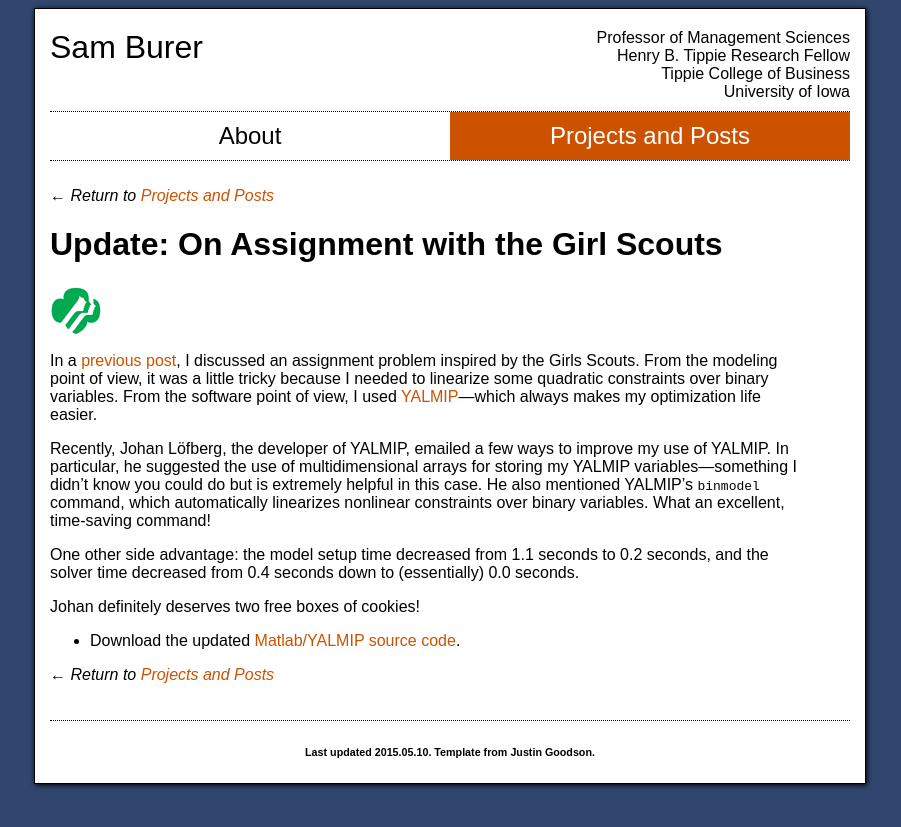
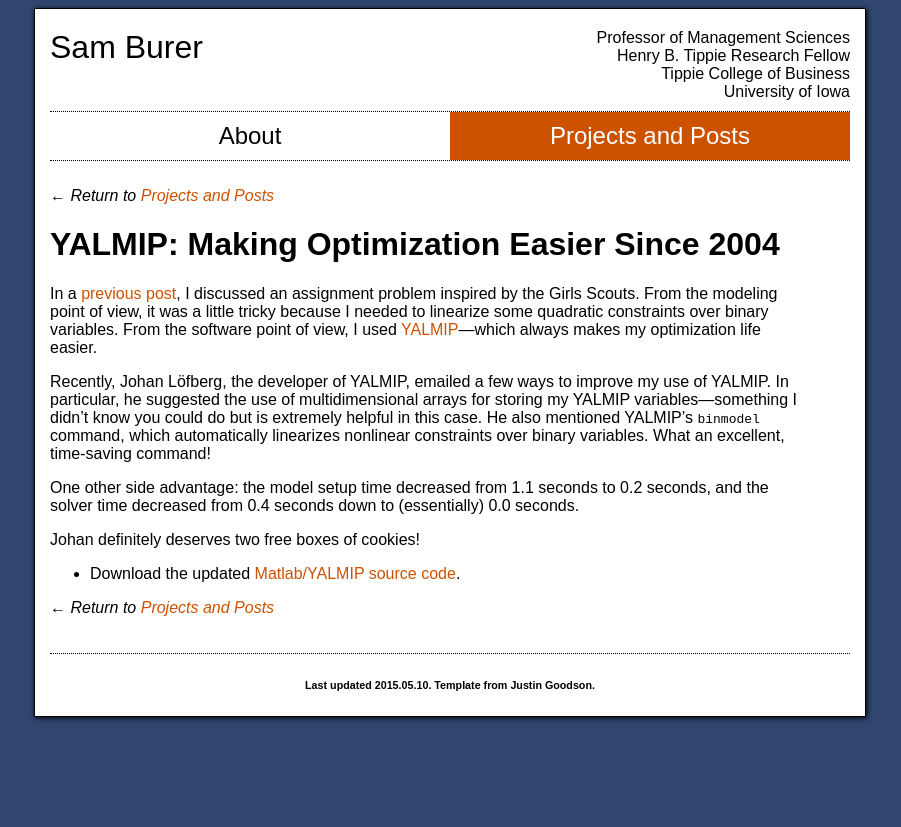
Before and after one commit to sburer/sburer.github.io, a Jekyll site: the page built from _posts/2015-09-24-YALMIP-making-optimization-easier.md, in a window 1280 px wide. Shown: the top 827 px of the page, without its empty margins (206-1107 px from the left). Built offline with Jekyll 4.4.1, drawn with Linux system fonts in a browser that asks for light colours; comment, search, counter and statistics services are not loaded.

Commit message:
Rename and update post.

```diff
--- a/_posts/2015-09-24-girl-scouts-update.md
+++ b/_posts/2015-09-24-YALMIP-making-optimization-easier.md
@@ -1,6 +1,6 @@
 ---
 layout: default-post
-title: Update&#58; On Assignment with the Girl Scouts
+title: YALMIP&#58; Making Optimization Easier Since 2004
 tags:
 - integer programming
 - optimization
@@ -13,10 +13,8 @@
 - fun
 ---
 
-Update: On Assignment with the Girl Scouts
-==========================================
-
-![Girl Scouts logo]({{ site.url }}/2015-05-15-girl-scouts/girl-scouts.gif)
+YALMIP: Making Optimization Easier Since 2004
+=============================================
 
 In a [previous post]({% post_url 2015-05-15-girl-scouts %}), I discussed
 an assignment problem inspired by the Girls Scouts. From the modeling
```
